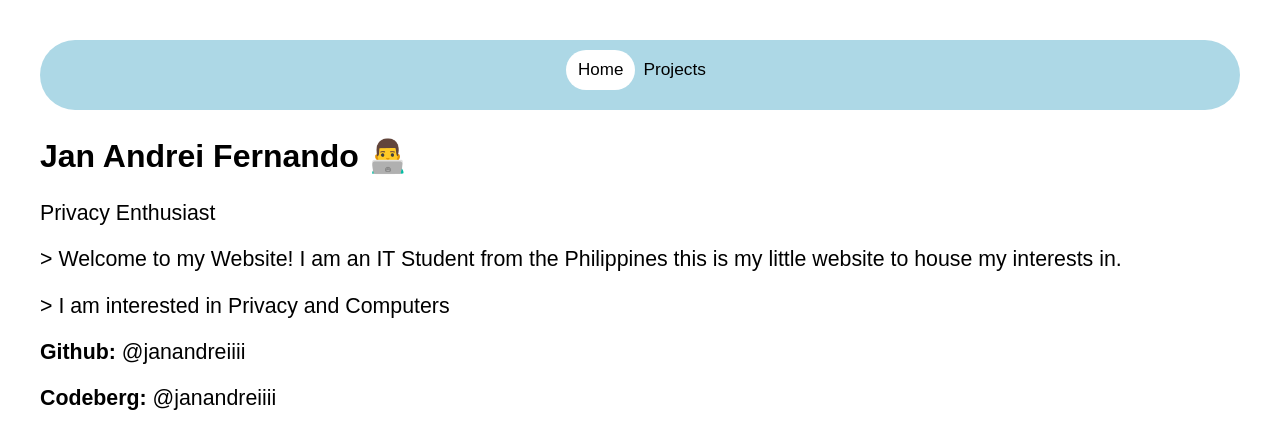
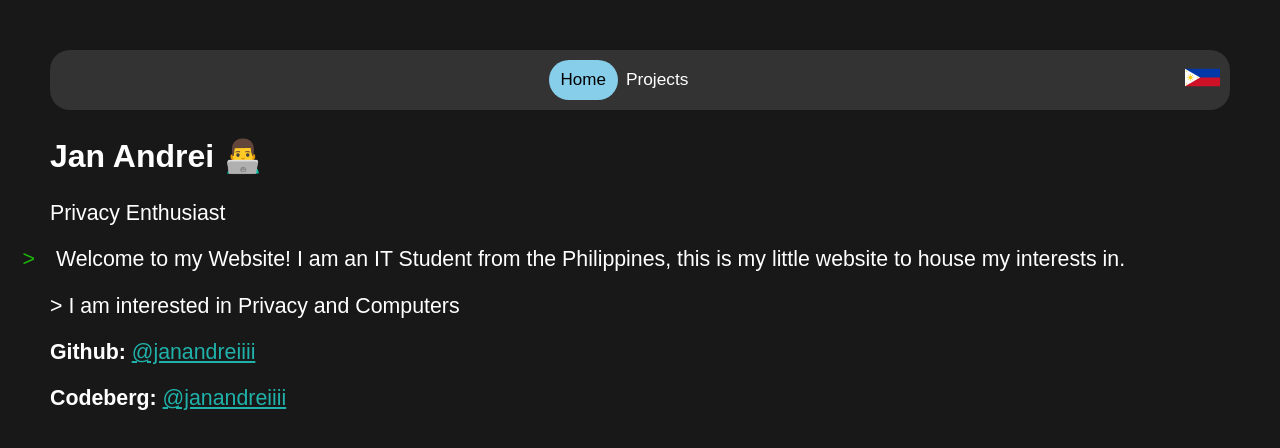
Before and after one commit to janandreiiii/janandreiiii.github.io, a plain HTML site: page index.html in a window 1280 px wide. Drawn offline with Linux system fonts and the light colour scheme; a small style sheet from the web is missing.

Commit message:
Add files via upload

```diff
--- a/index.html
+++ b/index.html
@@ -4,11 +4,12 @@
     <meta charset="UTF-8">
     <meta name="viewport" content="width=device-width, initial-scale=1.0">
     <link rel="stylesheet" href="style.css">
-    <link href='https://tools-static.wmflabs.org/fontcdn/css?family=Montserrat' rel='stylesheet' type='text/css'>
+    <link href='https://tools-static.wmflabs.org/fontcdn/css?family=Poppins' rel='stylesheet' type='text/css'>
     <title>Home</title>
 </head>
 <body>
     <header>
+         <img src="ph.svg" alt="FI" style="float: right; height: 35px; width: 35px;">
         <!-- Add a navigation bar -->
         <nav class="topnav">
             <a href="index.html" class="active">Home</a>
@@ -26,12 +27,12 @@
     <main>
         <!-- Content for the Home page -->
         <section id="home">
-            <h1>Jan Andrei Fernando &#128104;&#8205;&#128187;</h1>
+            <h1>Jan Andrei &#128104;&#8205;&#128187;</h1>
             <p>Privacy Enthusiast </p>
-            <p>> Welcome to my Website! I am an IT Student from the Philippines this is my little website to house my interests in.</p>
+            <p2> Welcome to my Website! I am an IT Student from the Philippines, this is my little website to house my interests in.</p2>
             <p>> I am interested in Privacy and Computers</p>
-            <p><strong>Github:</strong> <a1 href="https://github.com/janandreiiii" target="_blank">@janandreiiii</a1></p>
-            <p><strong>Codeberg:</strong> <a1 href="https://codeberg.org/janandreiiii" target="_blank">@janandreiiii</a1></p>
+            <p><strong>Github:</strong> <a href="https://github.com/janandreiiii" target="_blank">@janandreiiii</a></p>
+            <p><strong>Codeberg:</strong> <a href="https://codeberg.org/janandreiiii" target="_blank">@janandreiiii</a></p>
         </section>
     </main>
 </body>
--- a/style.css
+++ b/style.css
@@ -1,20 +1,20 @@
 /* Set a white background color and font */
 body {
-	background-color: #fff;
-	color: #000;
-	font-family: 'Montserrat', sans-serif;
+  background-color: #181818;
+  color: #fff;
+  font-family: 'Poppins', sans-serif;
   margin: 20px;
-	padding: 20px;
+  padding: 30px;
   font-size: 16pt;
 }
 
 /* Header with floating top navigation */
 header {
   position: relative;
-	background-color: lightblue;
-	height: 50px;
+  background-color: #333;
+  height: 40px;
   padding: 10px;
-	border-radius: 50px;
+  border-radius: 20px;
 }
 
 a {
@@ -26,19 +26,29 @@ nav.topnav {
   justify-content: center;
 }
 
+p2::before {
+  content: '>';
+  position: relative;
+  text-align: center;
+  display: inline-block;
+  color: rgba(30, 255, 0, 0.692);
+  width: 2em;
+  margin-left: -2em;
+}
+
 nav.topnav a {
-	color: black;
+  color: #fff;
   text-align: center;
   padding: 10px 12px;
   text-decoration: none;
   font-size: 17px;
-	border-radius: 50px;
+  border-radius: 30px;
   /* Use 50px for a rounded effect */
-	transition: background-color 0.3s, border-color 0.3s;
+  transition: background-color 0.5s, border-color 0.3s;
 }
 
 nav.topnav a.active {
-	background-color: #fff;
+  background-color: skyblue;
   border-color: #fff;
   color: #000;
 }
@@ -58,9 +68,10 @@ nav.topnav a.active {
   position: absolute;
   top: 100%;
   left: 0;
-	background-color: #fff;
+  background-color: black;
   border-radius: 10px;
   padding: 10px;
+  opacity: 90%;
 }
 
 .dropdown:hover .dropdown-content {
@@ -75,5 +86,5 @@ nav.topnav a.active {
 }
 
 .dropdown-content a:hover {
-	background-color: lightblue;
+  background-color: #0078D7;
 }
```
Also changed, not shown: project.html (+1 -1 lines), ph.svg (added). Lines whose indentation alone changed are shown as unchanged.
